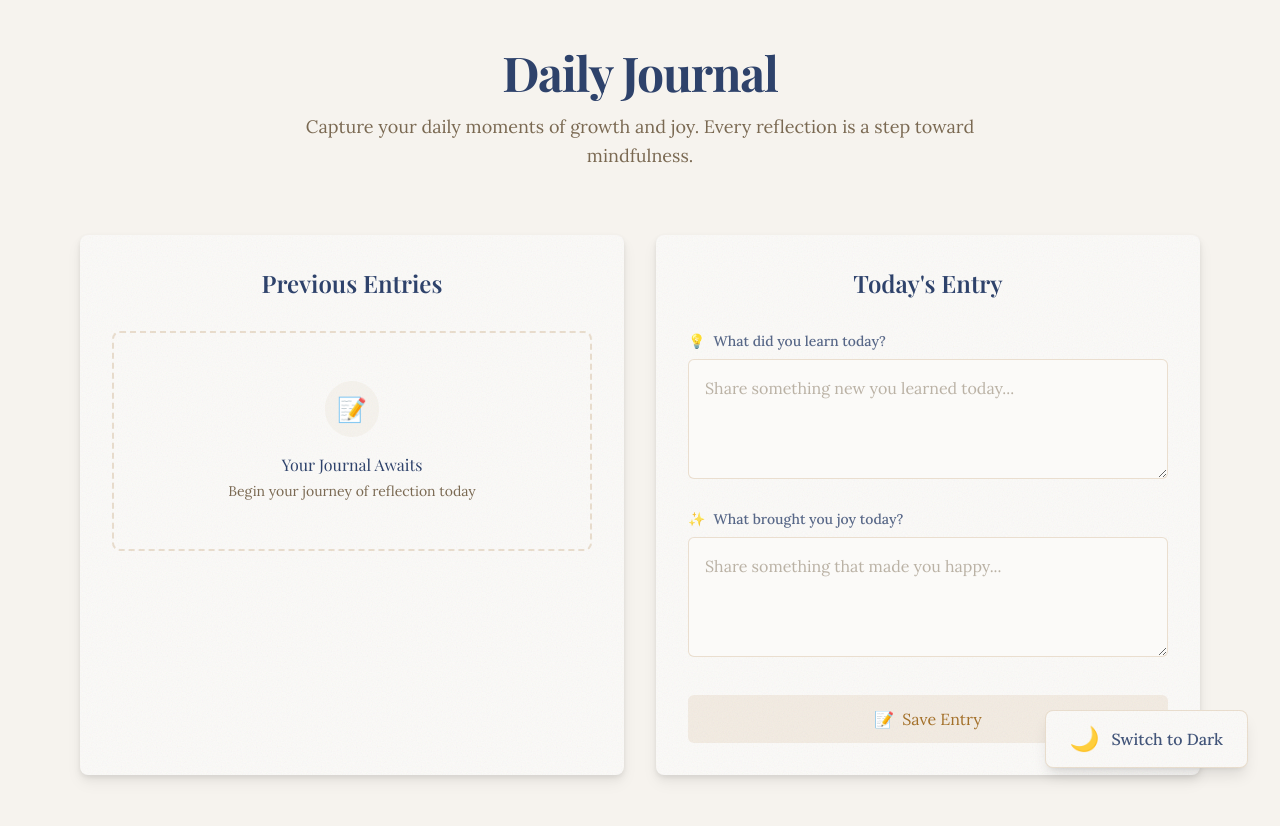
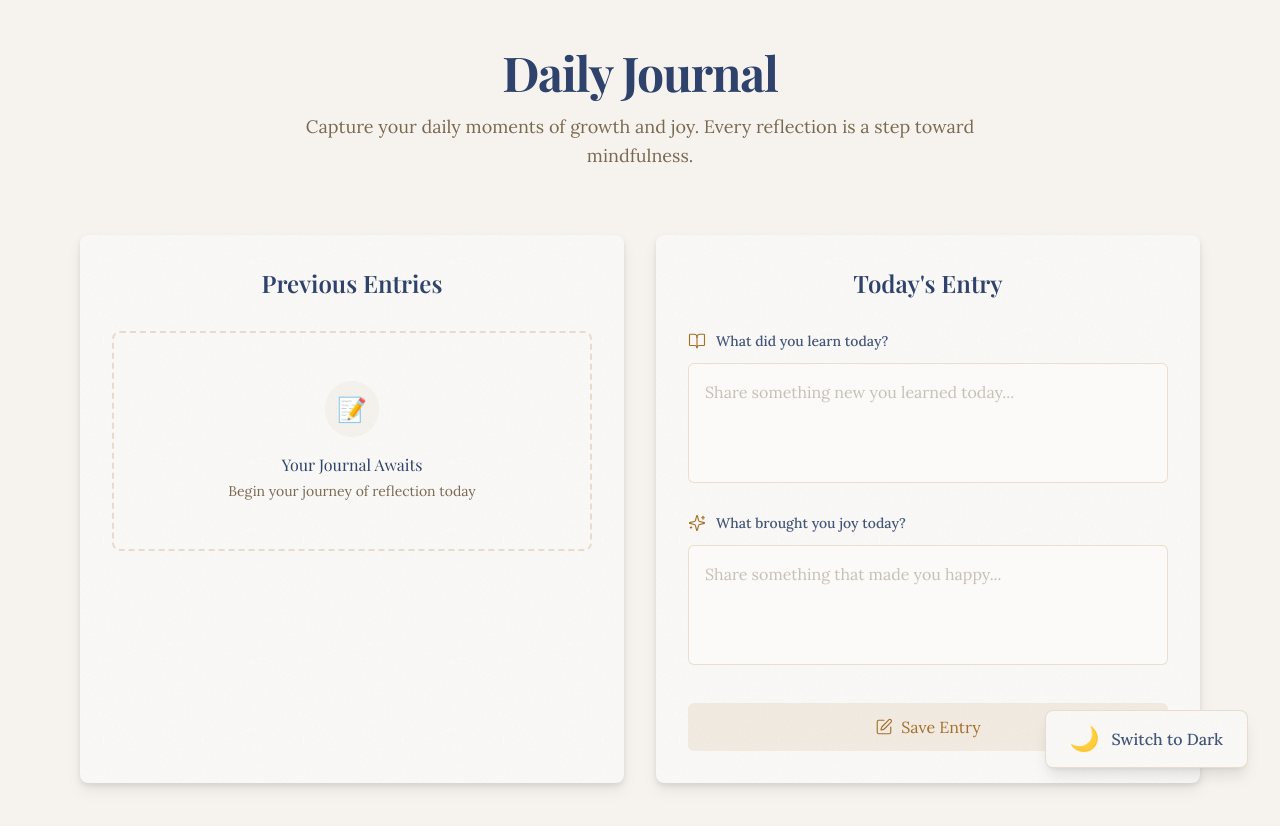
Before and after one commit to morhendos/quick-journal-app, a Next.js app: page / in a window 1280 px wide. Shown: the top 826 px of the page. Built offline with nearby package versions, Linux system fonts and the light colour scheme.

Commit message:
refactor: update UI with more sophisticated icons and styling

```diff
--- a/src/components/JournalEntryForm.tsx
+++ b/src/components/JournalEntryForm.tsx
@@ -3,6 +3,7 @@
 import { useJournalEntry } from '@/hooks/useJournalEntry';
 import { EntryDisplay } from '@/components/journal/EntryDisplay';
 import { getTodayEntry } from '@/lib/storage';
+import { BookOpen, Sparkles, Save, X, Edit } from 'lucide-react';
 
 export function JournalEntryForm() {
   const {
@@ -26,9 +27,10 @@ export function JournalEntryForm() {
 
   return (
     <form onSubmit={handleSubmit} className="space-y-6 animate-fade-in">
-      <div className="space-y-2">
-        <label className="block text-sm font-medium text-ink/80 journal-text flex items-center gap-2 transition-colors">
-          <span>💡</span> What did you learn today?
+      <div className="space-y-3">
+        <label className="block text-sm font-medium text-ink/90 journal-text flex items-center gap-2.5 transition-colors">
+          <BookOpen size={18} className="text-accent" strokeWidth={1.5} />
+          <span>What did you learn today?</span>
         </label>
         <textarea
           value={learning}
@@ -37,14 +39,15 @@ export function JournalEntryForm() {
           placeholder="Share something new you learned today..."
           className="w-full min-h-[120px] p-4 rounded-md bg-paper border border-accent/20
             focus:ring-1 focus:ring-accent/30 focus:border-accent/30
-            placeholder:text-muted/50 journal-text text-ink/90
-            transition-all duration-200"
+            placeholder:text-muted/40 journal-text text-ink/90
+            transition-all duration-200 resize-none"
         />
       </div>
 
-      <div className="space-y-2">
-        <label className="block text-sm font-medium text-ink/80 journal-text flex items-center gap-2 transition-colors">
-          <span>✨</span> What brought you joy today?
+      <div className="space-y-3">
+        <label className="block text-sm font-medium text-ink/90 journal-text flex items-center gap-2.5 transition-colors">
+          <Sparkles size={18} className="text-accent" strokeWidth={1.5} />
+          <span>What brought you joy today?</span>
         </label>
         <textarea
           value={enjoyment}
@@ -53,8 +56,8 @@ export function JournalEntryForm() {
           placeholder="Share something that made you happy..."
           className="w-full min-h-[120px] p-4 rounded-md bg-paper border border-accent/20
             focus:ring-1 focus:ring-accent/30 focus:border-accent/30
-            placeholder:text-muted/50 journal-text text-ink/90
-            transition-all duration-200"
+            placeholder:text-muted/40 journal-text text-ink/90
+            transition-all duration-200 resize-none"
         />
       </div>
 
@@ -65,22 +68,29 @@ export function JournalEntryForm() {
             onClick={handleCancel}
             className="flex-1 bg-background text-ink/70 hover:text-ink
               py-3 px-6 rounded-md transition-all duration-200
-              flex items-center justify-center gap-2 group journal-text"
+              flex items-center justify-center gap-2 group journal-text journal-button"
           >
-            <span className="group-hover:scale-105 transition-transform">❌</span>
-            Cancel
+            <X size={18} className="group-hover:scale-105 transition-transform" strokeWidth={1.5} />
+            <span>Cancel</span>
           </button>
         )}
         <button
           type="submit"
-          className="flex-1 bg-accent/10 text-accent hover:bg-accent/20
+          className="flex-1 bg-accent/10 text-accent hover:bg-accent/15
             py-3 px-6 rounded-md transition-all duration-200
-            flex items-center justify-center gap-2 group journal-text"
+            flex items-center justify-center gap-2 group journal-text journal-button"
         >
-          <span className="group-hover:scale-105 transition-transform">
-            {isEditing ? '✨' : '📝'}
-          </span>
-          {isEditing ? 'Save Changes' : 'Save Entry'}
+          {isEditing ? (
+            <>
+              <Save size={18} className="group-hover:scale-105 transition-transform" strokeWidth={1.5} />
+              <span>Save Changes</span>
+            </>
+          ) : (
+            <>
+              <Edit size={18} className="group-hover:scale-105 transition-transform" strokeWidth={1.5} />
+              <span>Save Entry</span>
+            </>
+          )}
         </button>
       </div>
     </form>
```
